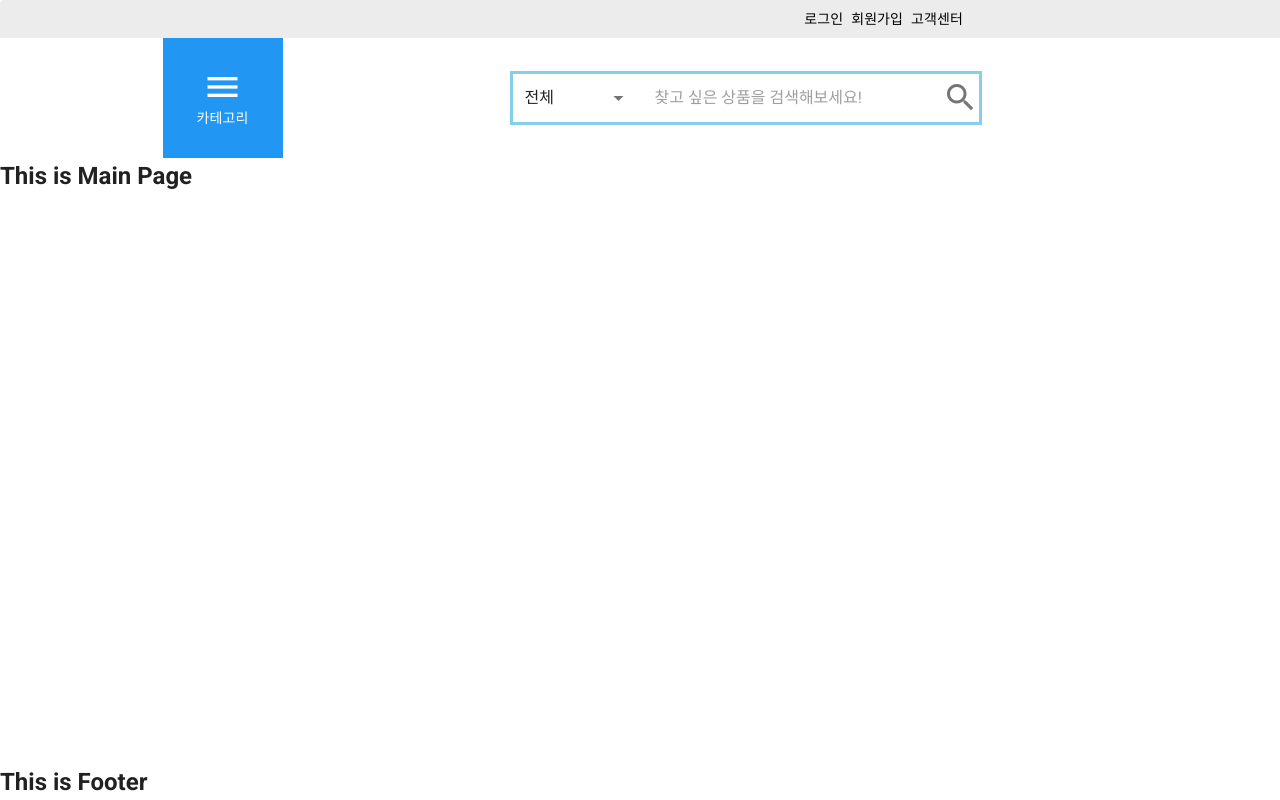
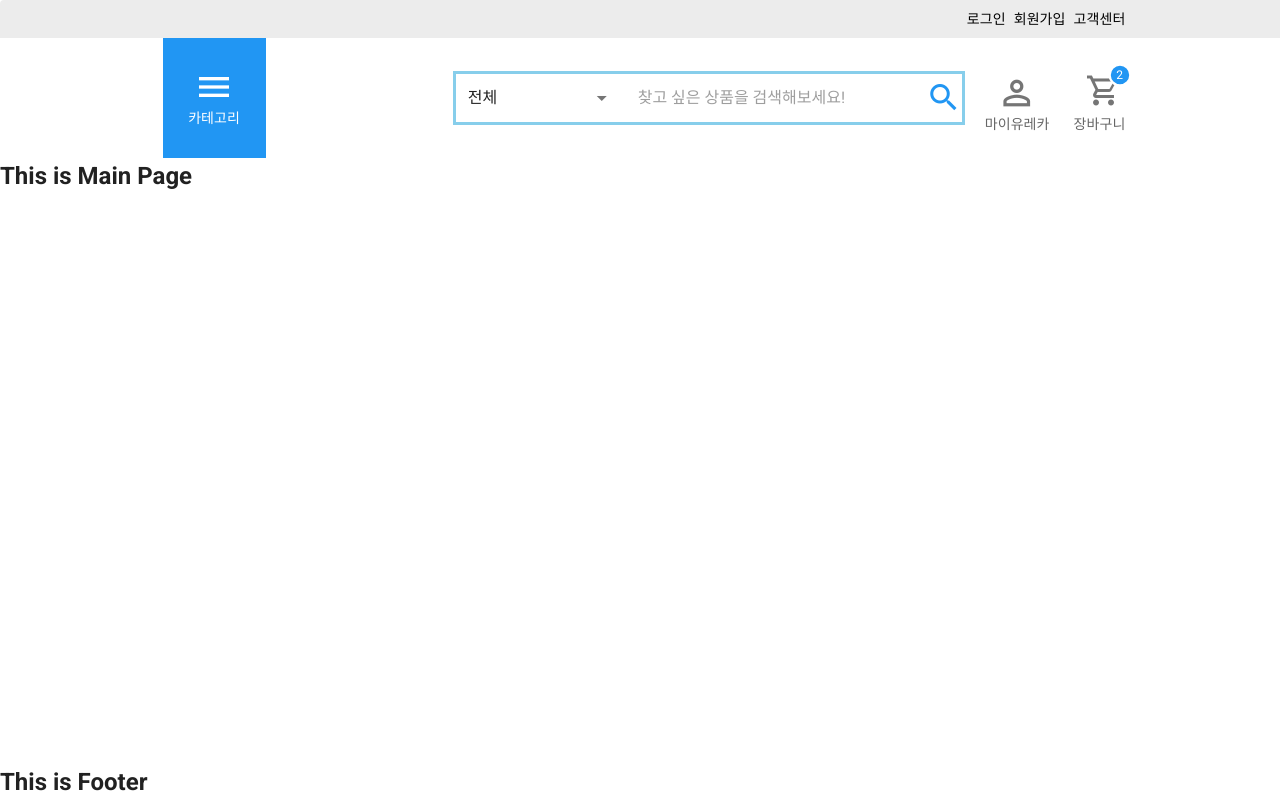
Before and after one commit to smileeeey/DDoreka, a Vue app in the folder frontend/: page / in a window 1280 px wide. Built offline with nearby package versions, Linux system fonts and the light colour scheme.

Commit message:
feat(appbar) : add appbar icons

```diff
--- a/frontend/src/components/core/AppBar.vue
+++ b/frontend/src/components/core/AppBar.vue
@@ -10,7 +10,7 @@
     <!-- main appbar -->
     <v-card-text
       class="pa-0"
-      style="display: flex; width: 75%;"
+      style="display: flex; justify-content: space-between; width: 75%;"
     >
       <!-- Categories -->
       <Categories />
@@ -18,7 +18,7 @@
       <!-- logo(temporary) -->
       <v-img
         src="@/assets/temporary_logo.png"
-        class="my-auto mx-5"
+        class="my-auto"
         max-height="80"
         max-width="187"
       >
@@ -26,11 +26,16 @@
 
       <!-- SearchBar -->
       <SearchBar class="my-auto" />
+
+      <!-- icon -->
+      <AppBarIcons />
+
     </v-card-text>
   </v-card>
 </template>
 
 <script>
+import AppBarIcons from './AppBar/AppBarIcons.vue'
 import Categories from './AppBar/Categories.vue'
 import SearchBar from './AppBar/SearchBar.vue'
 import StatusBar from './AppBar/StatusBar.vue'
@@ -40,14 +45,9 @@ export default {
     Categories,
     SearchBar,
     StatusBar,
+    AppBarIcons,
   },
-  data: () => ({
-    items: [
-      { title: 'Click Me' },
-      { title: 'Click Me2' },
-      { title: 'Click Me3' },
-    ],
-  }),
+
 }
 </script>
 
--- /dev/null
+++ b/frontend/src/components/core/AppBar/AppBarIcons.vue
@@ -0,0 +1,42 @@
+<template>
+  <div style="display: flex;">
+    <div class="ml-5 mx-3" style="margin-top: 35px;">
+      <v-icon x-large class="mx-3" style="height: 40px;">
+        mdi-account-outline
+      </v-icon>
+      <p>마이유레카</p>
+    </div>
+
+    <div class="mx-3" style="margin-top: 35px;">
+      <v-badge
+        :content="cart.number"
+        color="blue"
+        overlap
+        bordered
+        style="height: 40px;"
+      >
+        <v-icon large class="mx-3 cart" style="margin-right: 0px !important;">
+          mdi-cart-outline
+        </v-icon>
+      </v-badge>
+      <p>장바구니</p>
+    </div>
+  </div>
+</template>
+
+<script>
+export default {
+  name: 'AppBarIcons',
+  data: () => ({
+    cart: {
+      number: 2
+    }
+  }),
+}
+</script>
+
+<style scoped>
+  >>> p {
+    white-space: nowrap;
+  }
+</style>
--- a/frontend/src/components/core/AppBar/SearchBar.vue
+++ b/frontend/src/components/core/AppBar/SearchBar.vue
@@ -5,7 +5,7 @@
       :items="items"
       solo
       flat
-      style="width: 130px"
+      style="width: 170px"
     ></v-select>
 
     <v-text-field
@@ -14,9 +14,9 @@
       clearable
       solo
       flat
-      style="width: 300px"
+      style="min-width: 300px"
     ></v-text-field>
-    <v-icon large>
+    <v-icon large color="blue">
       mdi-magnify
     </v-icon>
   </div>
--- a/frontend/src/components/core/AppBar/StatusBar.vue
+++ b/frontend/src/components/core/AppBar/StatusBar.vue
@@ -1,7 +1,7 @@
 <template>
   <div style="width: 100%; background-color: #ECECEC; display: flex; justify-content: center;">
     <v-card-text
-      style="text-align: right; color: black; width: 50%;"
+      style="text-align: right; color: black; width: 75%;"
       class="pa-2"
     >
       <div>
```
